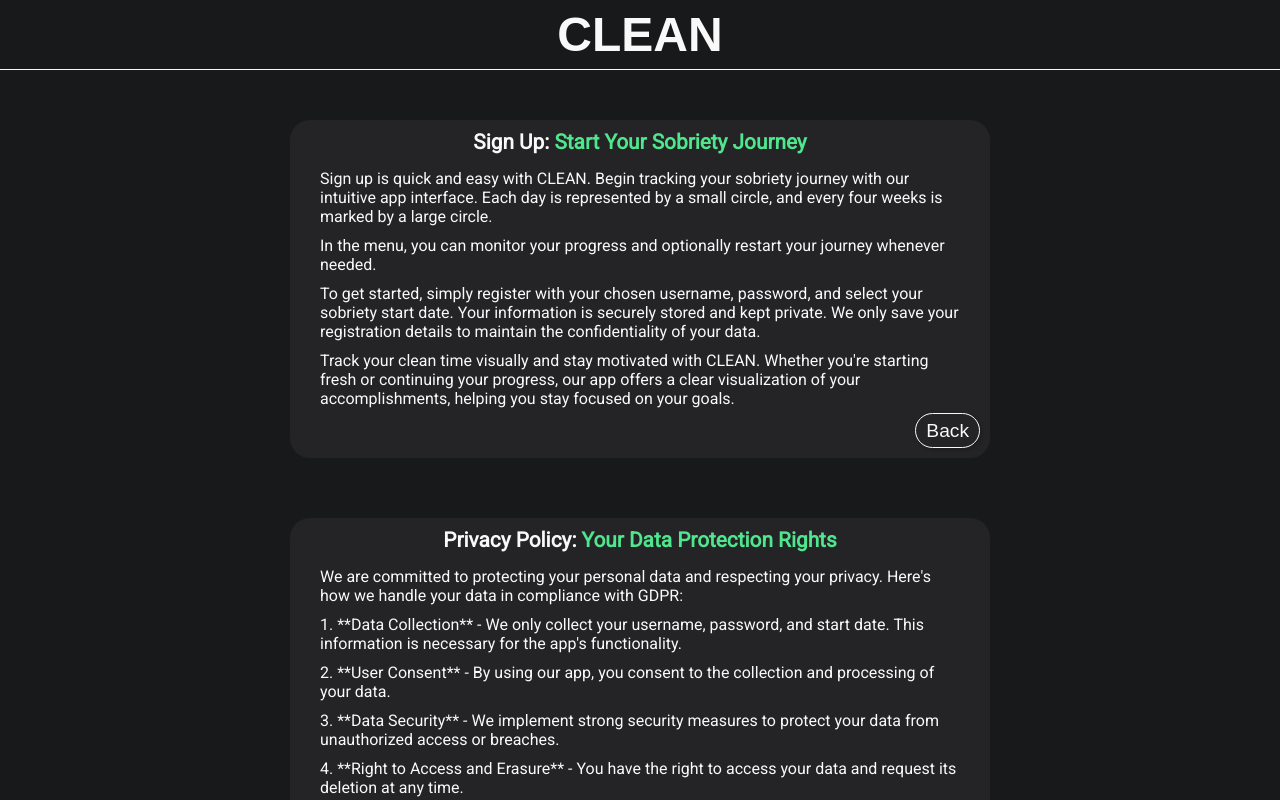
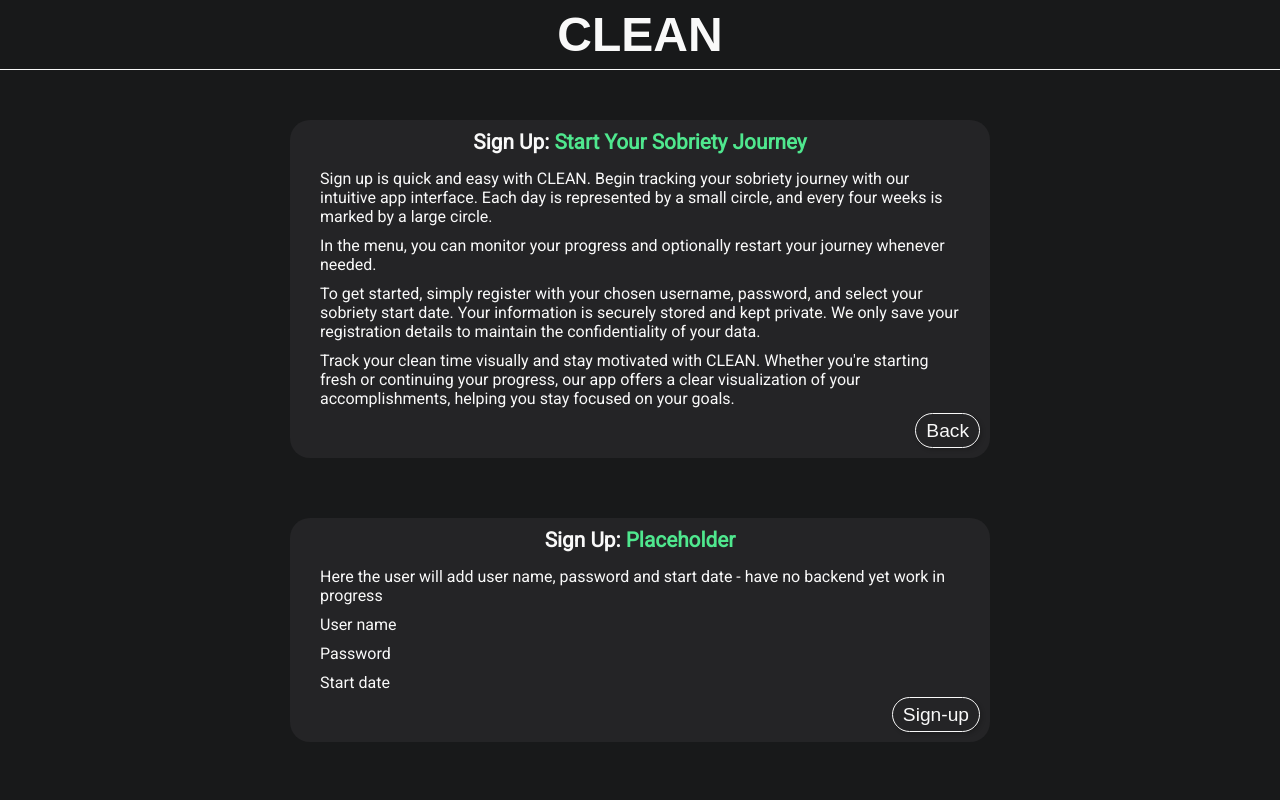
Before and after one commit to Wallenborg/clean, a Next.js app: page /sign-up in a window 1280 px wide. Shown: the top 800 px of the page. Built offline with nearby package versions, Linux system fonts and the light colour scheme; a web font is replaced by a local one.

Commit message:
add placeholder for sign-up

```diff
--- a/app/sign-up/page.jsx
+++ b/app/sign-up/page.jsx
@@ -20,6 +20,20 @@ export default function SignupPage() {
         showButton={true}
         buttonText="Back"
         buttonHref="/"
+      />
+      <InfoText
+        style={{ marginTop: "10px" }}
+        title="Sign Up"
+        subtitle="Placeholder"
+        text={[
+          " Here the user will add user name, password and start date - have no backend yet work in progress ",
+          "User name",
+          "Password",
+          "Start date",
+        ]}
+        showButton={true}
+        buttonText="Sign-up"
+        buttonHref="/clean"
       />
 
       <InfoText
```
